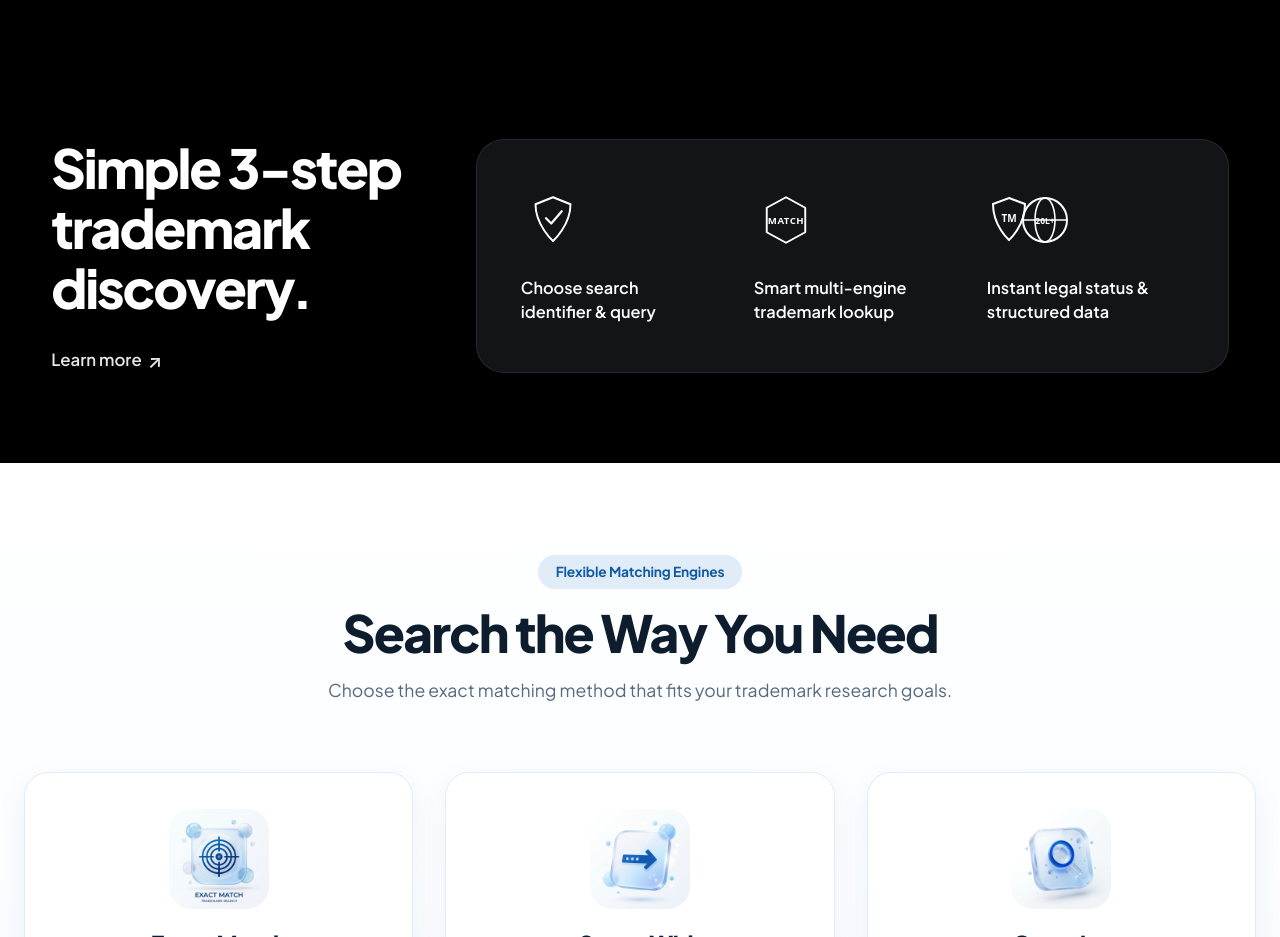
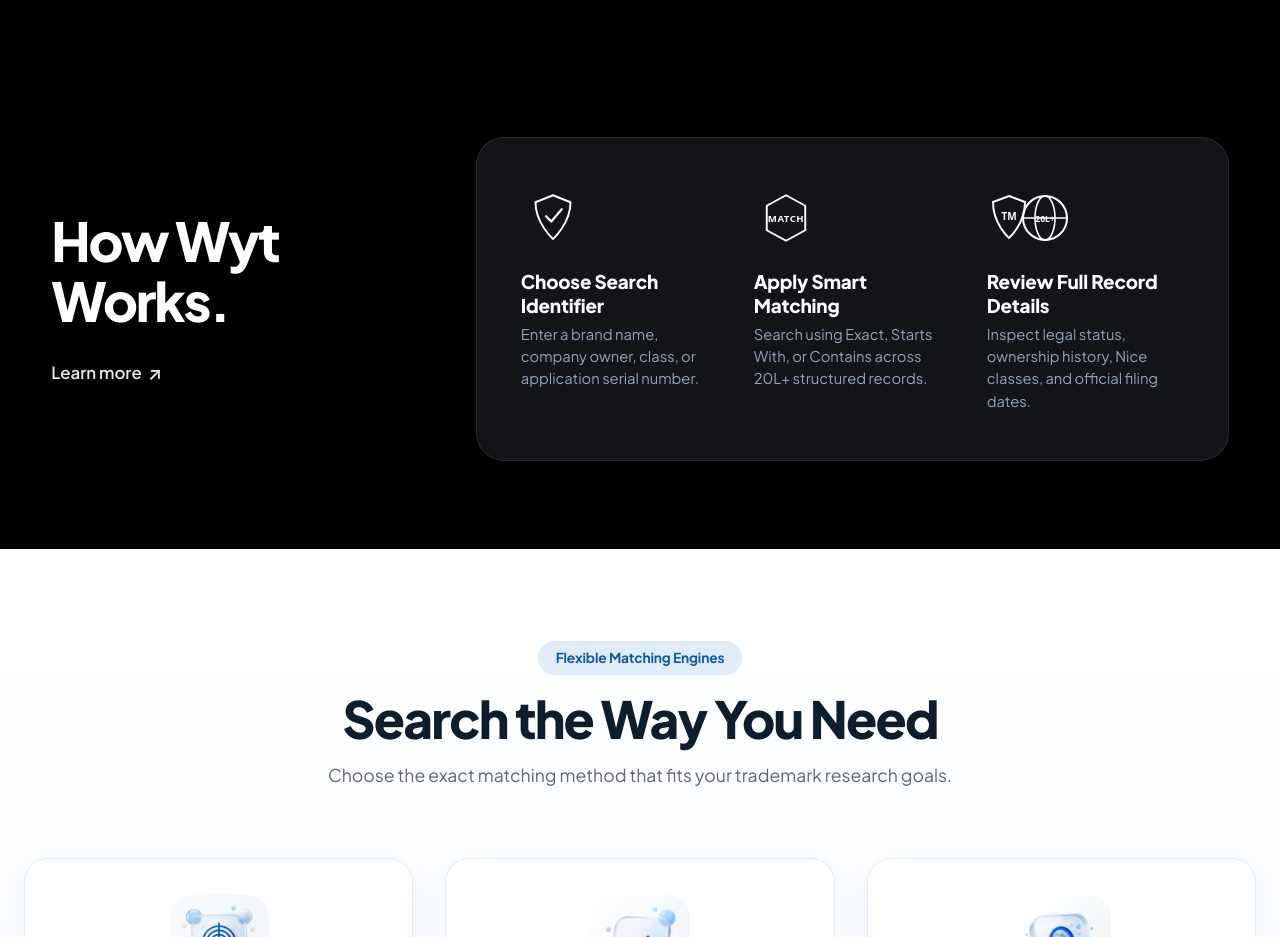
Before and after one commit to abitha340/wty, a React (Vite) app in the folder frontend/: page / in a window 1280 px wide. Shown: the part 2940-3877 px from the top of the page. Built offline with nearby package versions, Linux system fonts and the light colour scheme.

Commit message:
Restore original step titles and descriptions in HowItWorksSection with matching dark mode layout

```diff
--- a/frontend/src/components/HowItWorksSection.jsx
+++ b/frontend/src/components/HowItWorksSection.jsx
@@ -51,7 +51,7 @@
               marginBottom: '28px',
               maxWidth: '440px'
             }}>
-              Simple 3-step trademark discovery.
+              How Wyt Works.
             </h2>
 
             <a
@@ -98,83 +98,94 @@
             gap: '36px'
           }} className="how-it-works-cards-box">
 
-            {/* ITEM 1: SEARCH IDENTIFIER (SHIELD OUTLINE WITH CHECKMARK) */}
+            {/* ITEM 1: CHOOSE SEARCH IDENTIFIER */}
             <div style={{
               display: 'flex',
               flexDirection: 'column',
               alignItems: 'flex-start',
-              gap: '24px'
+              gap: '20px'
             }}>
               {/* Shield Icon SVG */}
               <div style={{ width: '64px', height: '64px', display: 'flex', alignItems: 'center', justifyContent: 'center' }}>
                 <svg width="56" height="56" viewBox="0 0 64 64" fill="none" stroke="#ffffff" strokeWidth="2" strokeLinecap="round" strokeLinejoin="round">
-                  {/* Shield outline */}
                   <path d="M32 6 L52 14 C52 38 32 56 32 56 C32 56 12 38 12 14 Z" stroke="#ffffff" strokeWidth="2.2" />
-                  {/* Inner Checkmark */}
                   <path d="M24 30 L30 36 L42 22" stroke="#ffffff" strokeWidth="2.5" />
                 </svg>
               </div>
 
+              <div>
+                <h3 style={{
+                  fontSize: '1.18rem',
+                  fontWeight: '800',
+                  color: '#ffffff',
+                  marginBottom: '6px',
+                  letterSpacing: '-0.01em'
+                }}>
+                  Choose Search Identifier
+                </h3>
                 <p style={{
-                fontSize: '1.02rem',
-                fontWeight: '600',
-                color: '#ffffff',
-                lineHeight: 1.45,
-                margin: 0,
-                maxWidth: '190px'
+                  fontSize: '0.92rem',
+                  color: '#94a3b8',
+                  lineHeight: '1.5',
+                  margin: 0
                 }}>
-                Choose search identifier & query
+                  Enter a brand name, company owner, class, or application serial number.
                 </p>
               </div>
+            </div>
 
-            {/* ITEM 2: SMART MATCHING ENGINE (HEXAGON OUTLINE WITH INNER BADGE) */}
+            {/* ITEM 2: APPLY SMART MATCHING */}
             <div style={{
               display: 'flex',
               flexDirection: 'column',
               alignItems: 'flex-start',
-              gap: '24px'
+              gap: '20px'
             }}>
               {/* Hexagon Icon SVG */}
               <div style={{ width: '64px', height: '64px', display: 'flex', alignItems: 'center', justifyContent: 'center' }}>
                 <svg width="56" height="56" viewBox="0 0 64 64" fill="none">
-                  {/* Hexagon outline */}
                   <polygon points="32,6 54,18 54,46 32,58 10,46 10,18" stroke="#ffffff" strokeWidth="2.2" fill="none" strokeLinecap="round" strokeLinejoin="round" />
-                  {/* Inner Text */}
                   <text x="32" y="36" textAnchor="middle" fill="#ffffff" fontSize="11" fontWeight="800" letterSpacing="0.05em" fontFamily="system-ui, sans-serif">
                     MATCH
                   </text>
                 </svg>
               </div>
 
+              <div>
+                <h3 style={{
+                  fontSize: '1.18rem',
+                  fontWeight: '800',
+                  color: '#ffffff',
+                  marginBottom: '6px',
+                  letterSpacing: '-0.01em'
+                }}>
+                  Apply Smart Matching
+                </h3>
                 <p style={{
-                fontSize: '1.02rem',
-                fontWeight: '600',
-                color: '#ffffff',
-                lineHeight: 1.45,
-                margin: 0,
-                maxWidth: '190px'
+                  fontSize: '0.92rem',
+                  color: '#94a3b8',
+                  lineHeight: '1.5',
+                  margin: 0
                 }}>
-                Smart multi-engine trademark lookup
+                  Search using Exact, Starts With, or Contains across 20L+ structured records.
                 </p>
               </div>
+            </div>
 
-            {/* ITEM 3: VERIFIED RECORDS (OVERLAPPING SHIELD & GLOBE OUTLINE) */}
+            {/* ITEM 3: REVIEW FULL RECORD DETAILS */}
             <div style={{
               display: 'flex',
               flexDirection: 'column',
               alignItems: 'flex-start',
-              gap: '24px'
+              gap: '20px'
             }}>
               {/* Overlapping Shield & Globe Icon SVG */}
               <div style={{ width: '92px', height: '64px', display: 'flex', alignItems: 'center', justifyContent: 'flex-start' }}>
                 <svg width="88" height="56" viewBox="0 0 88 56" fill="none">
-                  {/* Left Shield with TM */}
                   <path d="M22 6 L38 12 C38 34 22 48 22 48 C22 48 6 34 6 12 Z" stroke="#ffffff" strokeWidth="2" fill="#121418" />
                   <text x="22" y="30" textAnchor="middle" fill="#ffffff" fontSize="10" fontWeight="800" fontFamily="system-ui, sans-serif">
                     TM
                   </text>
-
-                  {/* Right Globe with Coordinates */}
                   <circle cx="58" cy="28" r="22" stroke="#ffffff" strokeWidth="2" fill="none" />
                   <ellipse cx="58" cy="28" rx="10" ry="22" stroke="#ffffff" strokeWidth="1.6" fill="none" />
                   <line x1="36" y1="28" x2="80" y2="28" stroke="#ffffff" strokeWidth="1.6" />
@@ -184,16 +195,25 @@
                 </svg>
               </div>
 
+              <div>
+                <h3 style={{
+                  fontSize: '1.18rem',
+                  fontWeight: '800',
+                  color: '#ffffff',
+                  marginBottom: '6px',
+                  letterSpacing: '-0.01em'
+                }}>
+                  Review Full Record Details
+                </h3>
                 <p style={{
-                fontSize: '1.02rem',
-                fontWeight: '600',
-                color: '#ffffff',
-                lineHeight: 1.45,
-                margin: 0,
-                maxWidth: '210px'
+                  fontSize: '0.92rem',
+                  color: '#94a3b8',
+                  lineHeight: '1.5',
+                  margin: 0
                 }}>
-                Instant legal status & structured data
+                  Inspect legal status, ownership history, Nice classes, and official filing dates.
                 </p>
+              </div>
             </div>
 
           </div>
```
Lines whose indentation alone changed are shown as unchanged.
